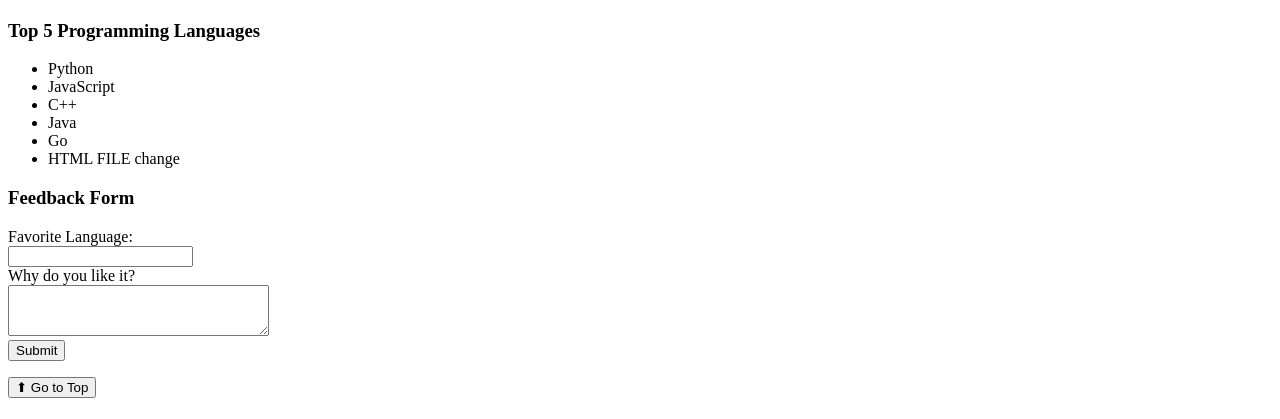
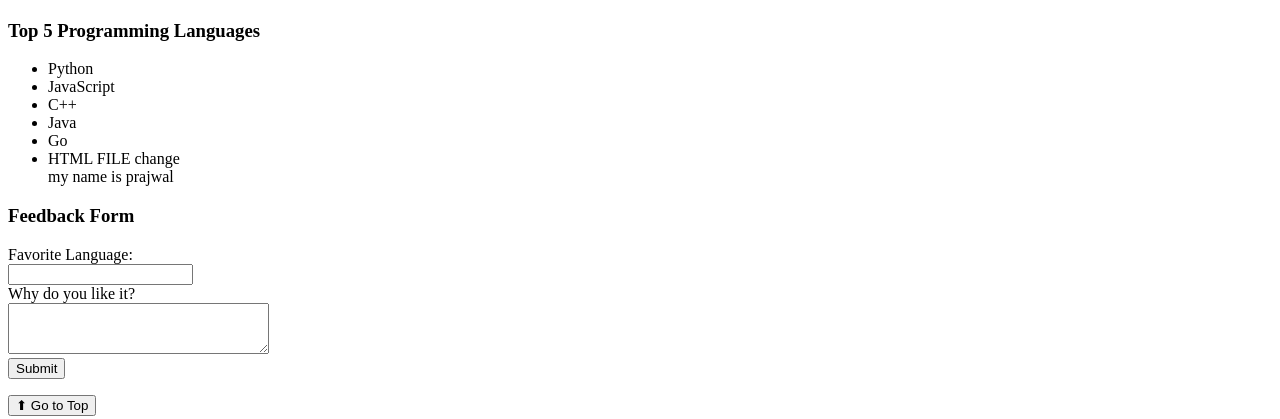
Before and after one commit to dhananjay214/MiniProject1, a plain HTML site: page Coding.html in a window 1280 px wide. Shown: the part 532-951 px from the top of the page. Drawn offline with Linux system fonts and the light colour scheme.

Commit message:
prajwal name added

```diff
--- a/Coding.html
+++ b/Coding.html
@@ -29,6 +29,7 @@
         <li>Java</li>
         <li>Go</li>
         <li>HTML FILE change</li>
+        my name is prajwal
     </ul>
 
     <h3>Feedback Form</h3>
```
